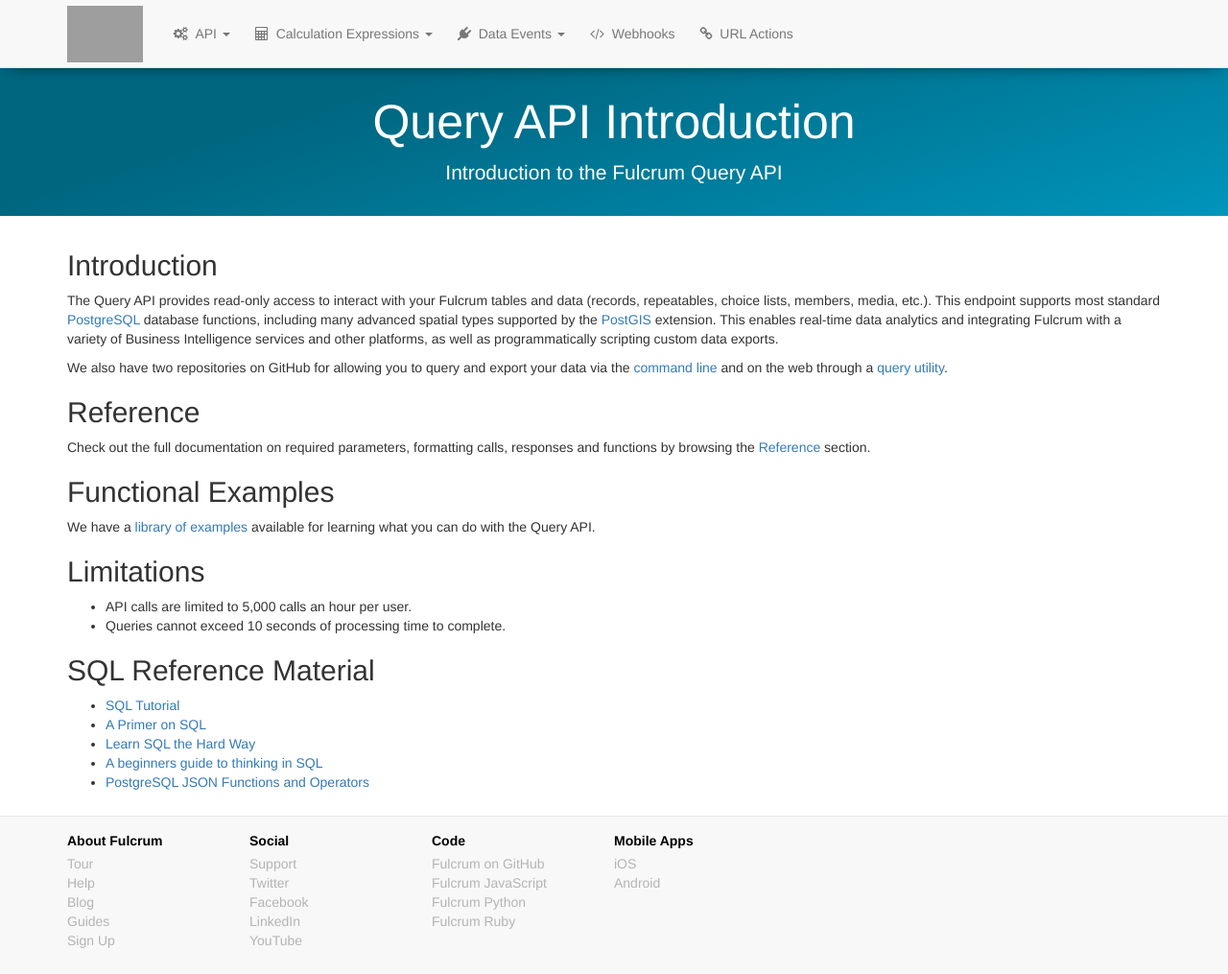
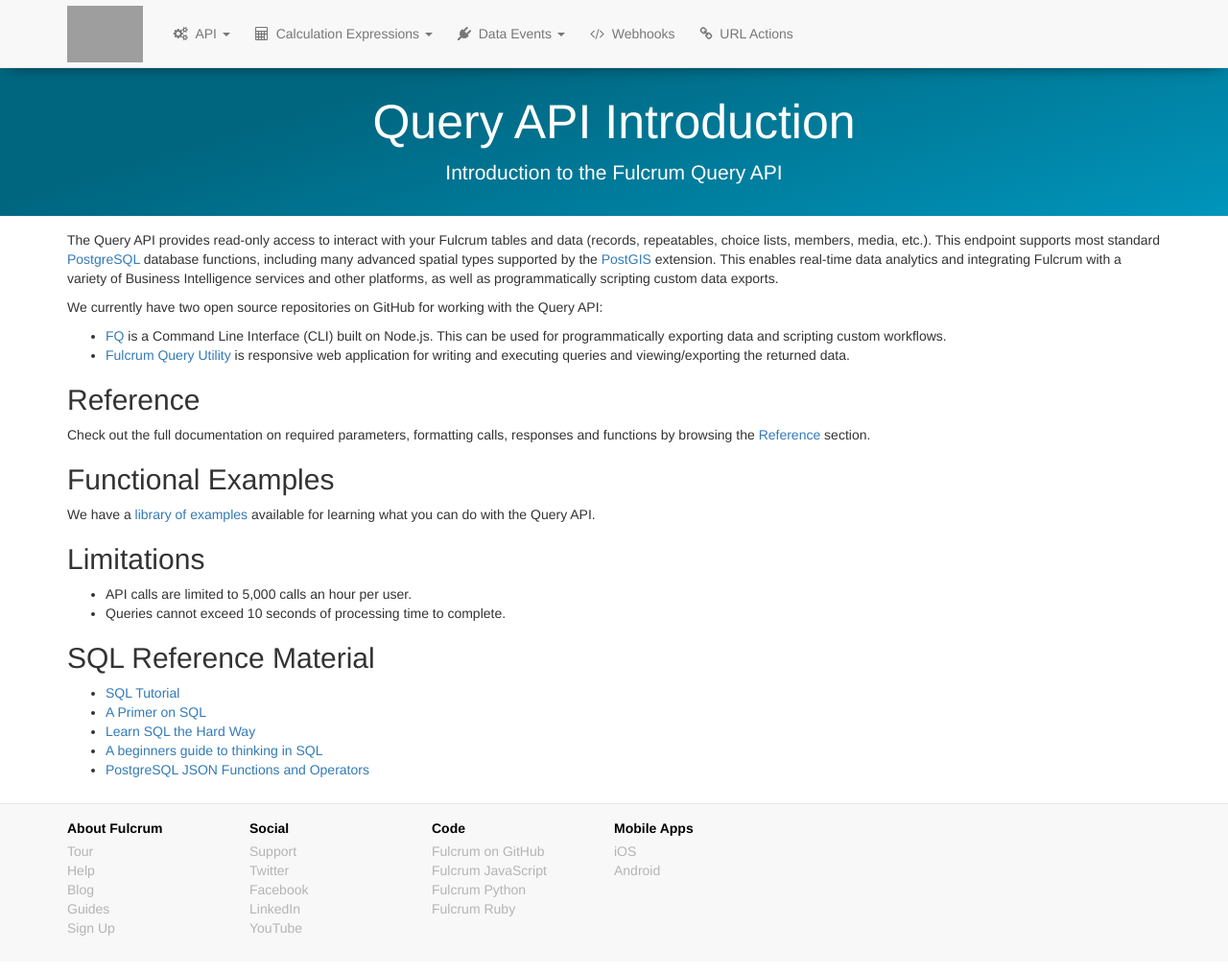
Before and after one commit to rylincoln/developer.fulcrumapp.com, a Jekyll site: the page built from _query-api/intro.md, in a window 1280 px wide and 1015 px high. Shown: the whole window at 96% size. Built offline with Jekyll 4.4.1, drawn with Linux system fonts in a browser that asks for light colours; nearby versions of some CDN libraries; grey boxes are pictures that could not be loaded.

Commit message:
More info on tools

```diff
--- a/_query-api/intro.md
+++ b/_query-api/intro.md
@@ -7,11 +7,12 @@ description: "Introduction to the Fulcrum Query API"
 category: section
 ---
 
-## Introduction
-
 The Query API provides read-only access to interact with your Fulcrum tables and data (records, repeatables, choice lists, members, media, etc.). This endpoint supports most standard [PostgreSQL](https://www.postgresql.org/) database functions, including many advanced spatial types supported by the [PostGIS](http://postgis.net/) extension. This enables real-time data analytics and integrating Fulcrum with a variety of Business Intelligence services and other platforms, as well as programmatically scripting custom data exports.
 
-We also have two repositories on GitHub for allowing you to query and export your data via the [command line](https://github.com/fulcrumapp/fq) and on the web through a [query utility](https://github.com/fulcrumapp/fulcrum-query-utility).
+We currently have two open source repositories on GitHub for working with the Query API:
+
+* [FQ](https://github.com/fulcrumapp/fq) is a Command Line Interface (CLI) built on Node.js. This can be used for programmatically exporting data and scripting custom workflows.
+* [Fulcrum Query Utility](https://github.com/fulcrumapp/fulcrum-query-utility) is responsive web application for writing and executing queries and viewing/exporting the returned data.
 
 ## Reference
 
```
